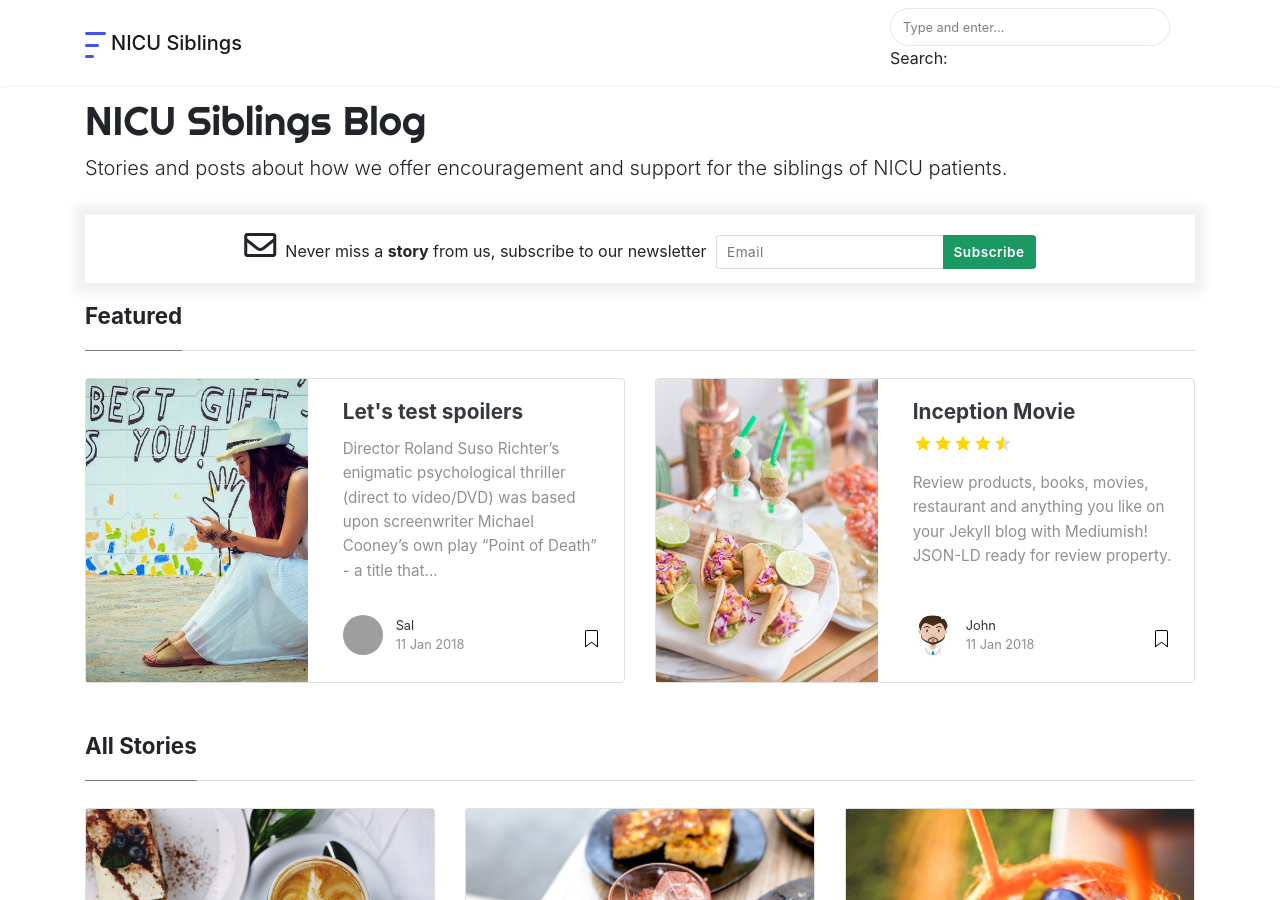
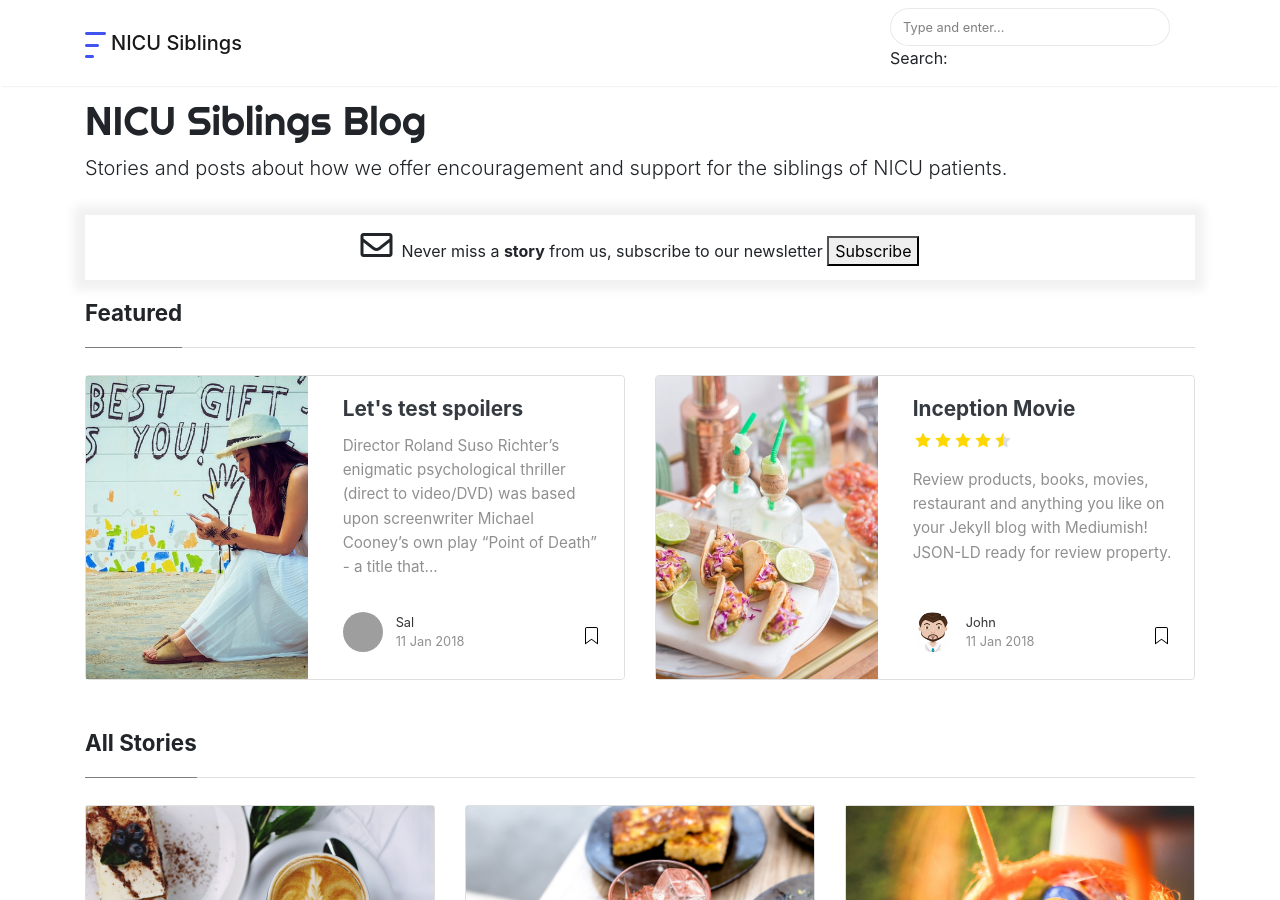
Before and after one commit to tking999/nicu-siblings-blog, a Jekyll site: the page built from index.html, in a window 1280 px wide and 900 px high. Built offline with Jekyll 4.4.1, drawn with Linux system fonts in a browser that asks for light colours; nearby versions of some CDN libraries; the list of posts is cut into pages by our own code; grey boxes are pictures that could not be loaded.

Commit message:
Add MailChimp code.

```diff
--- a/_config.yml
+++ b/_config.yml
@@ -9,7 +9,7 @@ touchicon: 'assets/images/apple-touch-icon.png'
 baseurl: /nicu-siblings-blog
 google_analytics: 'UA-46278016-1'
 disqus: 'demowebsite'
-mailchimp-list: ''
+mailchimp-list: 'http://eepurl.com/hyrkdj'
 include: ["_pages"]
 permalink: /:title/
 
--- a/_layouts/default.html
+++ b/_layouts/default.html
@@ -115,12 +115,7 @@ ga('send', 'pageview');
 <div class="alertbar">
 	<div class="container text-center">
 		<span><i class="far fa-envelope fa-2x"></i>&nbsp; Never miss a <b>story</b> from us, subscribe to our newsletter</span>
-        <form action="{{site.mailchimp-list}}" method="post" name="mc-embedded-subscribe-form" class="wj-contact-form validate" target="_blank" novalidate>
-            <div class="mc-field-group">
-            <input type="email" placeholder="Email" name="EMAIL" class="required email" id="mce-EMAIL" autocomplete="on" required>
-            <input type="submit" value="Subscribe" name="subscribe" class="heart">
-            </div>
-        </form>
+    <a target="_blank" href="{{site.mailchimp-list}}"><button>Subscribe</button></a>
 	</div>
 </div>
 {% endif %}
```
